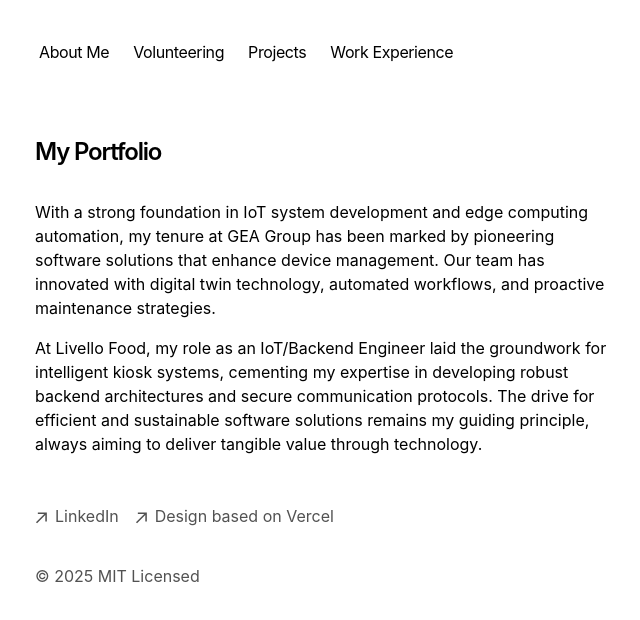
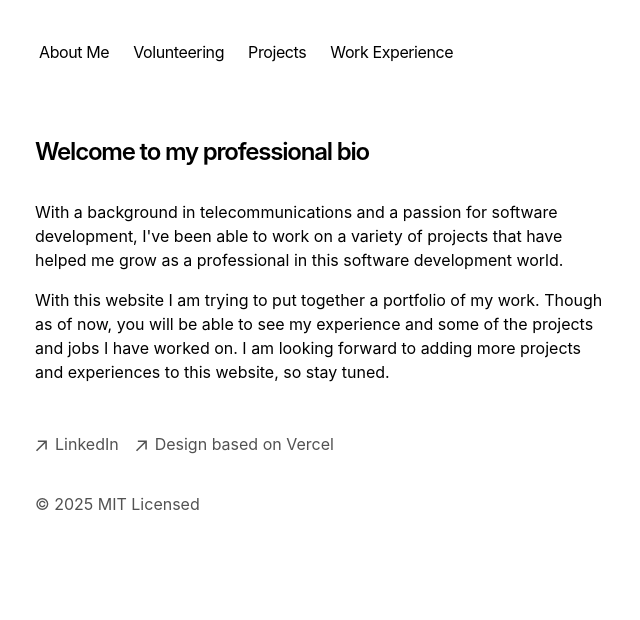
Before and after one commit to franciscosuca/onlineCv, a Next.js app: page / in a window 1280 px wide. Shown: the top 620 px of the page, without its empty margins (317-957 px from the left). Built offline with nearby package versions, Linux system fonts and the light colour scheme.

Commit message:
Minor changes to the project for its first release.

```diff
--- a/app/layout.tsx
+++ b/app/layout.tsx
@@ -11,15 +11,15 @@ import { baseUrl } from './sitemap'
 export const metadata: Metadata = {
   metadataBase: new URL(baseUrl),
   title: {
-    default: 'Next.js Portfolio Starter',
-    template: '%s | Next.js Portfolio Starter',
+    default: 'Francisco\'s prof. bio',
+    template: '%s | Portfolio ',
   },
   description: 'This is my portfolio.',
   openGraph: {
-    title: 'My Portfolio',
-    description: 'This is my portfolio.',
+    title: 'Welocme to my professional bio',
+    description: 'This is my professional bio.',
     url: baseUrl,
-    siteName: 'My Portfolio',
+    siteName: 'Welocme to my professional bio',
     locale: 'en_US',
     type: 'website',
   },
--- a/app/page.tsx
+++ b/app/page.tsx
@@ -3,13 +3,17 @@ export default function Page() {
   return (
     <section>
       <h1 className="mb-8 text-2xl font-semibold tracking-tighter">
-        My Portfolio
+        Welcome to my professional bio
       </h1>
       <p className="mb-4">
-        {`With a strong foundation in IoT system development and edge computing automation, my tenure at GEA Group has been marked by pioneering software solutions that enhance device management. Our team has innovated with digital twin technology, automated workflows, and proactive maintenance strategies.`}
+        {`With a background in telecommunications and a passion for software development,
+        I've been able to work on a variety of projects that have helped me grow as a professional
+        in this software development world.`}
       </p>
       <p className="mb-4">
-        {'At Livello Food, my role as an IoT/Backend Engineer laid the groundwork for intelligent kiosk systems, cementing my expertise in developing robust backend architectures and secure communication protocols. The drive for efficient and sustainable software solutions remains my guiding principle, always aiming to deliver tangible value through technology.'}
+        {`With this website I am trying to put together a portfolio of my work. Though as of now,
+        you will be able to see my experience and some of the projects and jobs I have worked on.
+        I am looking forward to adding more projects and experiences to this website, so stay tuned.`}
       </p>
     </section>
   )
```
Also changed, not shown: 1 other file (tests, documents, lock files or other folders).
